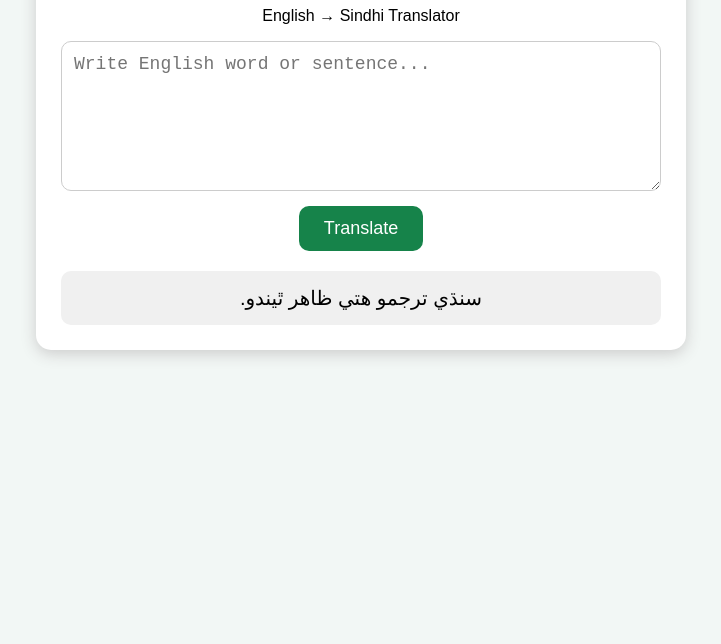
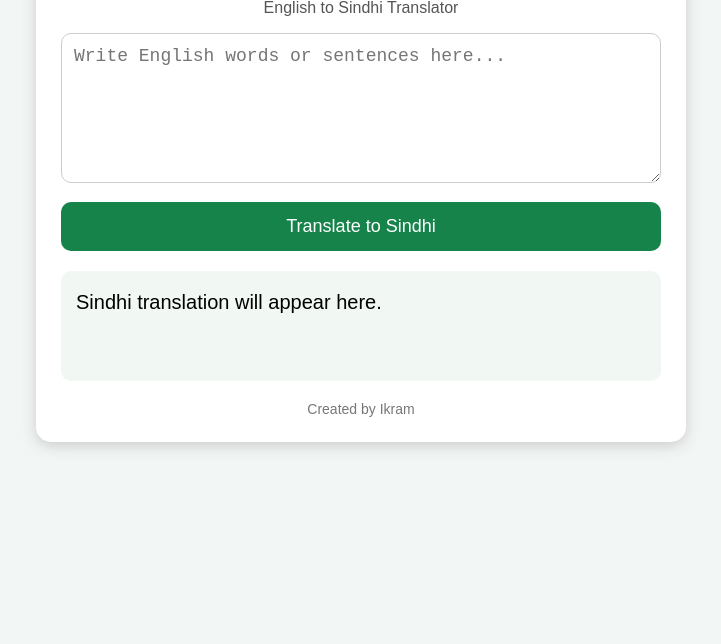
Before and after one commit to memeonikram/Ikram-translator, a plain HTML site: page Index.html in a window 1280 px wide. Shown: the part 156-800 px from the top of the page, without its empty margins (279-1000 px from the left). Drawn offline with Linux system fonts and the light colour scheme.

Commit message:
Update Index.html

```diff
--- a/Index.html
+++ b/Index.html
@@ -1,4 +1,4 @@
-<indez.html>
+<!DOCTYPE html>
 <html lang="en">
 <head>
   <meta charset="UTF-8">
@@ -9,7 +9,7 @@
     body {
       font-family: Arial, sans-serif;
       background: #f2f7f5;
-      text-align: center;
+      margin: 0;
       padding: 20px;
     }
 
@@ -23,7 +23,13 @@
     }
 
     h1 {
+      text-align: center;
       color: #16834a;
+    }
+
+    p {
+      text-align: center;
+      color: #555;
     }
 
     textarea {
@@ -31,28 +37,43 @@
       height: 150px;
       padding: 12px;
       box-sizing: border-box;
+      border: 1px solid #ccc;
+      border-radius: 10px;
       font-size: 18px;
-      border-radius: 10px;
-      border: 1px solid #ccc;
+      resize: vertical;
     }
 
     button {
+      width: 100%;
       margin-top: 15px;
-      padding: 12px 25px;
-      font-size: 18px;
+      padding: 14px;
+      border: none;
+      border-radius: 10px;
       background: #16834a;
       color: white;
-      border: none;
-      border-radius: 10px;
+      font-size: 18px;
+      cursor: pointer;
+    }
+
+    button:hover {
+      background: #106638;
     }
 
     #result {
       margin-top: 20px;
       padding: 15px;
-      background: #f0f0f0;
+      min-height: 80px;
+      background: #f1f8f4;
       border-radius: 10px;
       font-size: 20px;
-      direction: rtl;
+      line-height: 1.6;
+    }
+
+    .footer {
+      text-align: center;
+      margin-top: 20px;
+      color: #777;
+      font-size: 14px;
     }
   </style>
 </head>
@@ -63,62 +84,59 @@
 
     <h1>Ikram Translator</h1>
 
-    <p>English → Sindhi Translator</p>
+    <p>English to Sindhi Translator</p>
 
-    <textarea id="englishText"
-      placeholder="Write English word or sentence..."></textarea>
+    <textarea id="englishText" placeholder="Write English words or sentences here..."></textarea>
 
-    <br>
-
-    <button onclick="translateText()">Translate</button>
+    <button onclick="translateText()">Translate to Sindhi</button>
 
     <div id="result">
-      سنڌي ترجمو هتي ظاهر ٿيندو.
+      Sindhi translation will appear here.
+    </div>
+
+    <div class="footer">
+      Created by Ikram
     </div>
 
   </div>
 
   <script>
-    function translateText() {
+    async function translateText() {
 
-      let text = document
-        .getElementById("englishText")
-        .value
-        .trim()
-        .toLowerCase();
+      const text = document.getElementById("englishText").value.trim();
+      const result = document.getElementById("result");
 
-      let translations = {
-        "hello": "سلام",
-        "good morning": "صبح بخير",
-        "good night": "شب بخير",
-        "thank you": "مهرباني",
-        "please": "مهرباني ڪري",
-        "welcome": "ڀلي ڪري آيا",
-        "how are you": "توهان ڪيئن آهيو؟",
-        "i am fine": "مان ٺيڪ آهيان",
-        "my name is ikram": "منهنجو نالو اڪرم آهي",
-        "what is your name": "توهان جو نالو ڇا آهي؟",
-        "friend": "دوست",
-        "house": "گهر",
-        "food": "کاڌو",
-        "water": "پاڻي",
-        "book": "ڪتاب",
-        "school": "اسڪول",
-        "teacher": "استاد",
-        "student": "شاگرد",
-        "love": "محبت",
-        "pakistan": "پاڪستان"
-      };
+      if (text === "") {
+        result.innerText = "Please write something in English.";
+        return;
+      }
 
-      if (translations[text]) {
-        document.getElementById("result").innerText =
-          translations[text];
-      } else {
-        document.getElementById("result").innerText =
-          "معاف ڪجو، هي ترجمو هن وقت موجود ناهي.";
+      result.innerText = "Translating...";
+
+      try {
+
+        const url =
+          "https://api.mymemory.translated.net/get?q=" +
+          encodeURIComponent(text) +
+          "&langpair=en|sd";
+
+        const response = await fetch(url);
+        const data = await response.json();
+
+        if (data.responseData && data.responseData.translatedText) {
+          result.innerText = data.responseData.translatedText;
+        } else {
+          result.innerText = "Translation not found.";
+        }
+
+      } catch (error) {
+
+        result.innerText =
+          "Internet connection or translation service problem.";
+
       }
     }
   </script>
 
 </body>
-  </html>
+</html>
```
